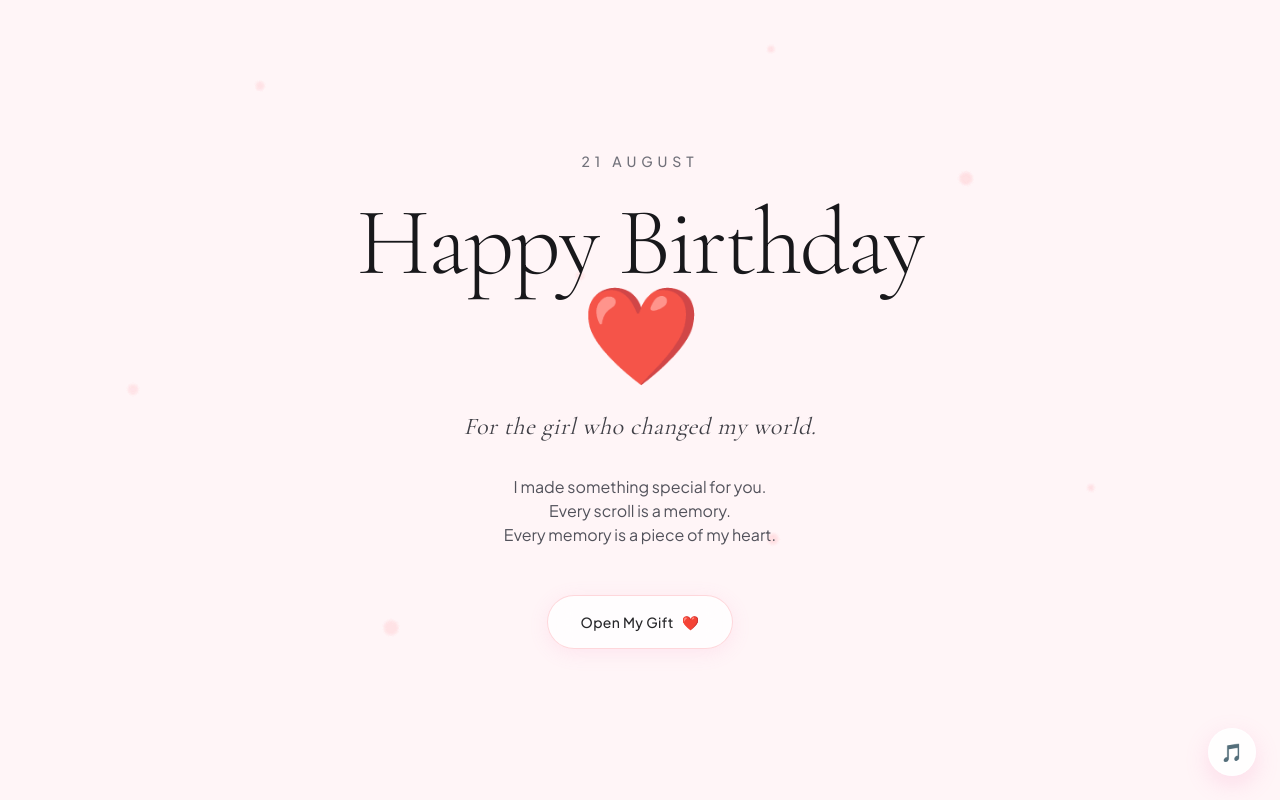
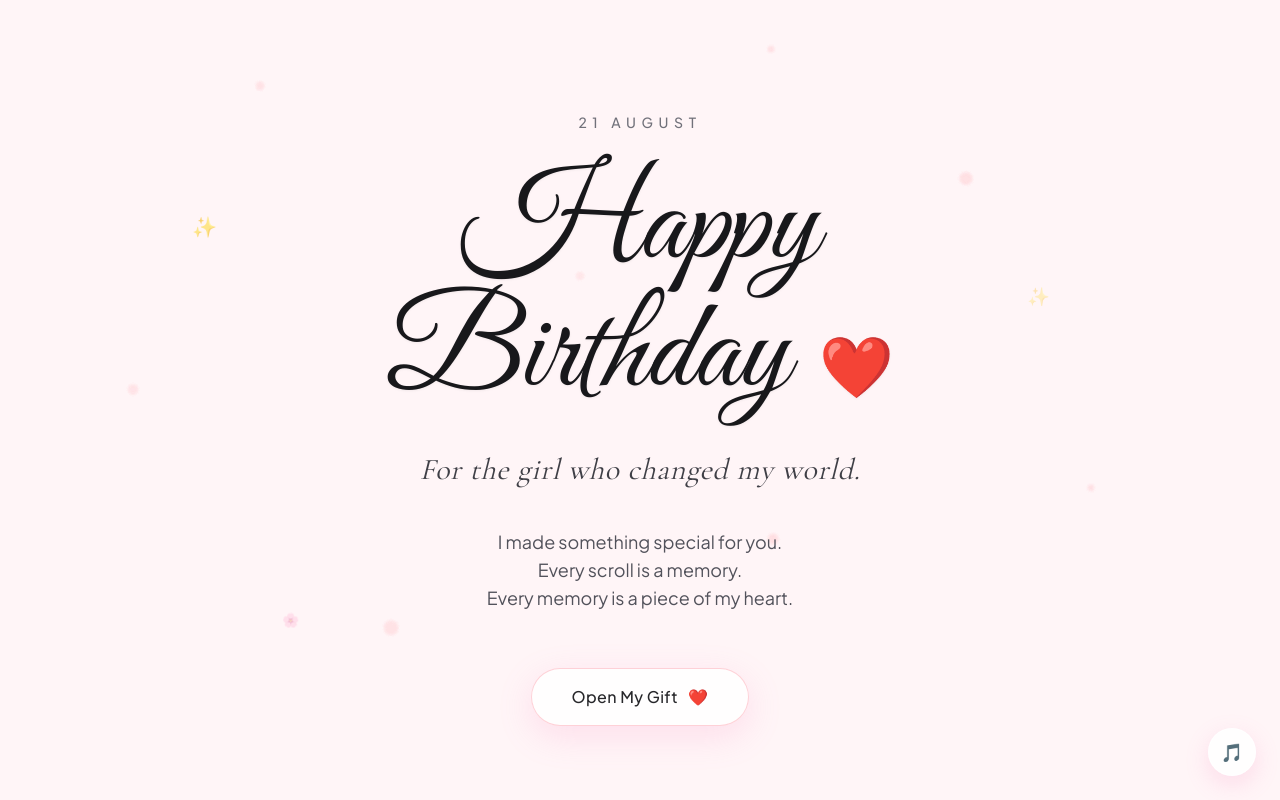
Before and after one commit to uzairsalman02/forever-you, a Next.js app: page / in a window 1280 px wide. Shown: the top 800 px of the page. Built offline with nearby package versions, Linux system fonts and the light colour scheme.

Commit message:
visual improvements

```diff
--- a/app/fonts.ts
+++ b/app/fonts.ts
@@ -1,4 +1,8 @@
-import { Cormorant_Garamond, Plus_Jakarta_Sans } from "next/font/google";
+import {
+  Cormorant_Garamond,
+  Plus_Jakarta_Sans,
+  Great_Vibes,
+} from "next/font/google";
 
 export const cormorantGaramond = Cormorant_Garamond({
   subsets: ["latin"],
@@ -13,3 +17,10 @@ export const plusJakartaSans = Plus_Jakarta_Sans({
   variable: "--font-jakarta",
   display: "swap",
 });
+
+export const greatVibes = Great_Vibes({
+  subsets: ["latin"],
+  weight: ["400"],
+  variable: "--font-calligraphy",
+  display: "swap",
+});
--- a/app/layout.tsx
+++ b/app/layout.tsx
@@ -1,5 +1,5 @@
 import type { Metadata } from "next";
-import { cormorantGaramond, plusJakartaSans } from "./fonts";
+import { cormorantGaramond, plusJakartaSans, greatVibes } from "./fonts";
 import { SITE_CONFIG } from "@/utils/constants";
 import "./globals.css";
 
@@ -16,7 +16,7 @@ export default function RootLayout({
   return (
     <html
       lang="en"
-      className={`${cormorantGaramond.variable} ${plusJakartaSans.variable}`}
+      className={`${cormorantGaramond.variable} ${plusJakartaSans.variable} ${greatVibes.variable}`}
     >
       <body className="bg-background text-foreground antialiased min-h-screen">
         {children}
--- a/components/hero/HeroScene.tsx
+++ b/components/hero/HeroScene.tsx
@@ -14,19 +14,19 @@ export function HeroScene({ onOpenGift }: HeroSceneProps) {
     visible: {
       opacity: 1,
       transition: {
-        staggerChildren: 0.3,
+        staggerChildren: 0.35,
         delayChildren: 0.2,
       },
     },
   };
 
   const itemVariants: Variants = {
-    hidden: { opacity: 0, y: 20 },
+    hidden: { opacity: 0, y: 22 },
     visible: {
       opacity: 1,
       y: 0,
       transition: {
-        duration: 1.2,
+        duration: 1.3,
         ease: "easeInOut",
       },
     },
@@ -46,37 +46,65 @@ export function HeroScene({ onOpenGift }: HeroSceneProps) {
   };
 
   return (
-    <section id="hero-section" className="relative min-h-screen w-full flex flex-col items-center justify-center p-6 text-center select-none overflow-hidden bg-background">
-      {/* Ambient background particles */}
+    <section
+      id="hero-section"
+      className="relative min-h-screen w-full flex flex-col items-center justify-center p-6 sm:p-12 text-center select-none overflow-hidden bg-background"
+    >
+      {/* Ambient Floating Particles */}
       <FloatingParticles />
+
+      {/* Subtle Luxury Sparkles floating in background */}
+      <div className="absolute inset-0 pointer-events-none overflow-hidden z-0" aria-hidden="true">
+        <motion.span
+          animate={{ opacity: [0.3, 0.7, 0.3], y: [-5, 5, -5] }}
+          transition={{ duration: 4, repeat: Infinity, ease: "easeInOut" }}
+          className="absolute top-1/4 left-[15%] text-rose-300 text-lg sm:text-xl"
+        >
+          ✨
+        </motion.span>
+        <motion.span
+          animate={{ opacity: [0.2, 0.6, 0.2], y: [5, -5, 5] }}
+          transition={{ duration: 5, repeat: Infinity, ease: "easeInOut", delay: 1 }}
+          className="absolute top-1/3 right-[18%] text-rose-300 text-base sm:text-lg"
+        >
+          ✨
+        </motion.span>
+        <motion.span
+          animate={{ opacity: [0.25, 0.65, 0.25], scale: [0.9, 1.1, 0.9] }}
+          transition={{ duration: 6, repeat: Infinity, ease: "easeInOut", delay: 2 }}
+          className="absolute bottom-1/4 left-[22%] text-rose-200 text-sm"
+        >
+          🌸
+        </motion.span>
+      </div>
 
       {/* Hero Content Container */}
       <motion.main
         variants={containerVariants}
         initial="hidden"
         animate="visible"
-        className="relative z-10 flex flex-col items-center max-w-2xl mx-auto px-4 py-12"
+        className="relative z-10 flex flex-col items-center max-w-3xl mx-auto px-4 py-16"
       >
-        {/* Small Date Tagline */}
+        {/* Tagline */}
         <motion.span
           variants={itemVariants}
-          className="font-sans text-xs sm:text-sm tracking-[0.35em] uppercase text-zinc-500 mb-6 font-medium"
+          className="font-sans text-xs sm:text-sm tracking-[0.4em] uppercase text-zinc-500 mb-8 font-medium"
         >
           21 August
         </motion.span>
 
-        {/* Large Cinematic Title */}
+        {/* Calligraphy Handwritten Title */}
         <motion.h1
           variants={itemVariants}
-          className="font-serif text-5xl sm:text-6xl md:text-7xl lg:text-8xl font-light text-zinc-900 tracking-tight leading-[1.1] mb-6"
+          className="font-calligraphy text-6xl sm:text-7xl md:text-8xl lg:text-9xl font-normal text-zinc-900 tracking-normal leading-[1.05] mb-8 text-rose-950/90 drop-shadow-sm"
         >
-          Happy Birthday <span className="text-rose-500/90 font-normal">❤️</span>
+          Happy Birthday <span className="text-rose-500 inline-block font-sans text-4xl sm:text-5xl md:text-6xl align-middle ml-1">❤️</span>
         </motion.h1>
 
         {/* Subtitle */}
         <motion.h2
           variants={itemVariants}
-          className="font-serif text-lg sm:text-xl md:text-2xl font-normal italic text-zinc-700 tracking-wide mb-8 max-w-lg"
+          className="font-serif text-xl sm:text-2xl md:text-3xl font-normal italic text-zinc-700 tracking-wide mb-10 max-w-xl"
         >
           For the girl who changed my world.
         </motion.h2>
@@ -84,22 +112,21 @@ export function HeroScene({ onOpenGift }: HeroSceneProps) {
         {/* Short Paragraph */}
         <motion.p
           variants={itemVariants}
-          className="font-sans text-sm sm:text-base font-normal text-zinc-600 leading-relaxed max-w-md mb-12 whitespace-pre-line"
+          className="font-sans text-sm sm:text-base md:text-lg font-normal text-zinc-600 leading-relaxed max-w-lg mb-14 whitespace-pre-line"
         >
           {"I made something special for you.\nEvery scroll is a memory.\nEvery memory is a piece of my heart."}
         </motion.p>
 
-        {/* Primary Button */}
+        {/* Primary Luxury Glass Button */}
         <motion.div variants={itemVariants}>
           <button
             onClick={handleButtonClick}
-            className="group relative inline-flex items-center justify-center px-8 py-4 rounded-full bg-white/80 backdrop-blur-md border border-rose-200/80 text-zinc-800 font-sans text-sm font-medium tracking-wide shadow-[0_4px_20px_rgba(244,114,182,0.12)] transition-all duration-500 hover:bg-white hover:border-rose-300 hover:shadow-[0_8px_30px_rgba(244,114,182,0.25)] hover:scale-[1.02] active:scale-[0.98]"
+            className="group relative inline-flex items-center justify-center px-10 py-4 sm:py-4.5 rounded-full bg-white/85 backdrop-blur-md border border-rose-200/90 text-zinc-800 font-sans text-sm sm:text-base font-medium tracking-wide shadow-[0_10px_35px_rgba(244,114,182,0.18)] transition-all duration-500 hover:bg-white hover:border-rose-300 hover:shadow-[0_15px_40px_rgba(244,114,182,0.28)] hover:scale-[1.03] active:scale-[0.97]"
           >
-            <span className="relative z-10 flex items-center gap-2">
+            <span className="relative z-10 flex items-center gap-2.5">
               Open My Gift <span className="text-rose-500">❤️</span>
             </span>
-            {/* Subtle soft glow background layer */}
-            <span className="absolute inset-0 rounded-full bg-gradient-to-r from-rose-100/50 to-pink-100/50 opacity-0 group-hover:opacity-100 transition-opacity duration-500 -z-10" />
+            <span className="absolute inset-0 rounded-full bg-gradient-to-r from-rose-100/60 via-pink-50/40 to-rose-100/60 opacity-0 group-hover:opacity-100 transition-opacity duration-500 -z-10" />
           </button>
         </motion.div>
       </motion.main>
--- a/tailwind.config.ts
+++ b/tailwind.config.ts
@@ -11,6 +11,7 @@ const config: Config = {
       fontFamily: {
         serif: ["var(--font-cormorant)", "serif"],
         sans: ["var(--font-jakarta)", "sans-serif"],
+        calligraphy: ["var(--font-calligraphy)", "cursive"],
       },
       colors: {
         background: "var(--background)",
```
